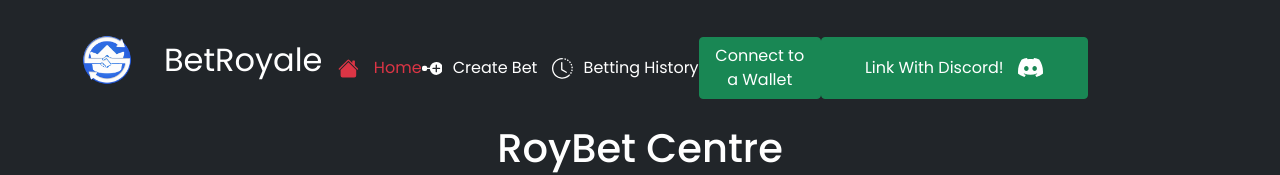
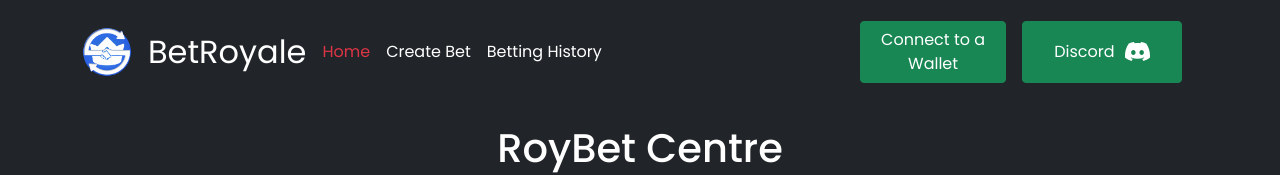
Before and after one commit to fsyntax/bet-royale, a React (Create React App) app: page / in a window 1280 px wide. Shown: the top 175 px of the page. Built offline with nearby package versions, Linux system fonts and the light colour scheme; no server answers.

Commit message:
Further optimizing of the main menu for mobile responsivness

```diff
--- a/src/App.js
+++ b/src/App.js
@@ -15,7 +15,7 @@ const App = () => {
   return (
     <div
       id="main-container"
-      className="bg-dark min-vh-100 min-vw-100 px-3 font-poppins text-white"
+      className="bg-dark min-vh-100  px-3 font-poppins text-white"
     >
       <Header />
       <Switch>
--- a/src/components/Header.js
+++ b/src/components/Header.js
@@ -101,7 +101,6 @@ const Header = (props) => {
         bg="dark"
         variant="dark"
         fixed="top"
-        style={{ marginBottom: "15px" }}
         expanded={expanded}
       >
         <Container>
@@ -126,7 +125,7 @@ const Header = (props) => {
           <Navbar.Collapse id="main-navbar-nav" className="main-nav">
             <Nav className="main-nav__block">
               <Link
-                onClick={() => setExpanded(false)}
+                onClick={() => { setExpanded(false); animHamMenu(); }}
                 className={
                   location.pathname === "/"
                     ? "pr-3 text-danger text-decoration-none main-nav__item"
@@ -137,21 +136,19 @@ const Header = (props) => {
                 <HouseFill className="main-nav__icon" /> Home
               </Link>
               <Link
-                onClick={() => setExpanded(false)}
+                onClick={() => { setExpanded(false); animHamMenu(); }}
 
                 className={
                   location.pathname === "/createBet"
                     ? "pr-3 text-danger text-decoration-none main-nav__item"
                     : "pr-3 text-white text-decoration-none main-nav__item"
                 }
-                style={{ marginRight: "15px" }}
                 to="/createBet"
               >
                 <NodePlusFill className="main-nav__icon" />Create Bet
               </Link>
               <Link
-                onClick={() => setExpanded(false)}
-
+                onClick={() => { setExpanded(false); animHamMenu(); }}
                 className={
                   location.pathname === "/bettingHistory"
                     ? "text-danger text-decoration-none main-nav__item"
@@ -162,7 +159,7 @@ const Header = (props) => {
                 <ClockHistory className="main-nav__icon" />Betting History
               </Link>
             </Nav>
-            <Nav className="main-nav--connect">
+            <Nav className="main-nav__connect">
               {localStorage.getItem("address") && (
                 <div
                   className="ml-3 d-flex flex-column main-nav__item"
@@ -193,16 +190,16 @@ const Header = (props) => {
 
               {!localStorage.getItem("username") && (
                 <a
-                  className="text-decoration-none btn btn-success d-flex justify-items-center align-items-center main-nav__item"
+                  className="text-decoration-none btn btn-success main-nav__item"
                   target="_blank"
                   rel="noreferrer"
                   id="login"
                   href="https://discord.com/api/oauth2/authorize?client_id=903764073966096425&redirect_uri=https%3A%2F%2Fbet-royale.netlify.app%2F&response_type=token&scope=identify"
                 >
-                  Link With Discord!
+                  Discord
                   <img
                     className="ml-3 d-inline img-fluid"
-                    style={{ height: "25px", marginLeft: "15px" }}
+                    style={{ height: "25px", marginLeft: "10px" }}
                     src={discord}
                     alt="discord"
                   />
--- a/src/styles/header.scss
+++ b/src/styles/header.scss
@@ -7,11 +7,20 @@
   .header-logo--text {
     font-size: 1.6em;
     margin-left: 1em;
+
+    @media screen and (min-width: $screen-lg) {
+      margin-left: .5em;
+    }
   }
 }
 
 .main-nav {
   margin-top: 1em;
+
+  @media screen and (min-width: $screen-lg) {
+    margin-top: 0;
+    justify-content: space-between;
+  }
 
   &__block {
     padding: .5em 0;
@@ -19,23 +28,34 @@
 
   &__item {
     margin: .3em 0;
+
+    @media (min-width: $screen-lg) {
+      margin-right: 1em;
+    }
   }
 
   &__icon {
     font-size: 1.3em;
     margin-right: .5em;
+
+    @media (min-width: $screen-lg) {
+      display: none;
+    }
   }
 
-  .main-nav--connect {
+  &__connect {
 
+    .main-nav__item,
     button,
     a {
+      justify-content: center;
       width: 100%;
       display: flex;
-      justify-content: center;
+      align-items: center;
     }
   }
 }
+
 
 $stroke-color: lightseagreen;
 
```
